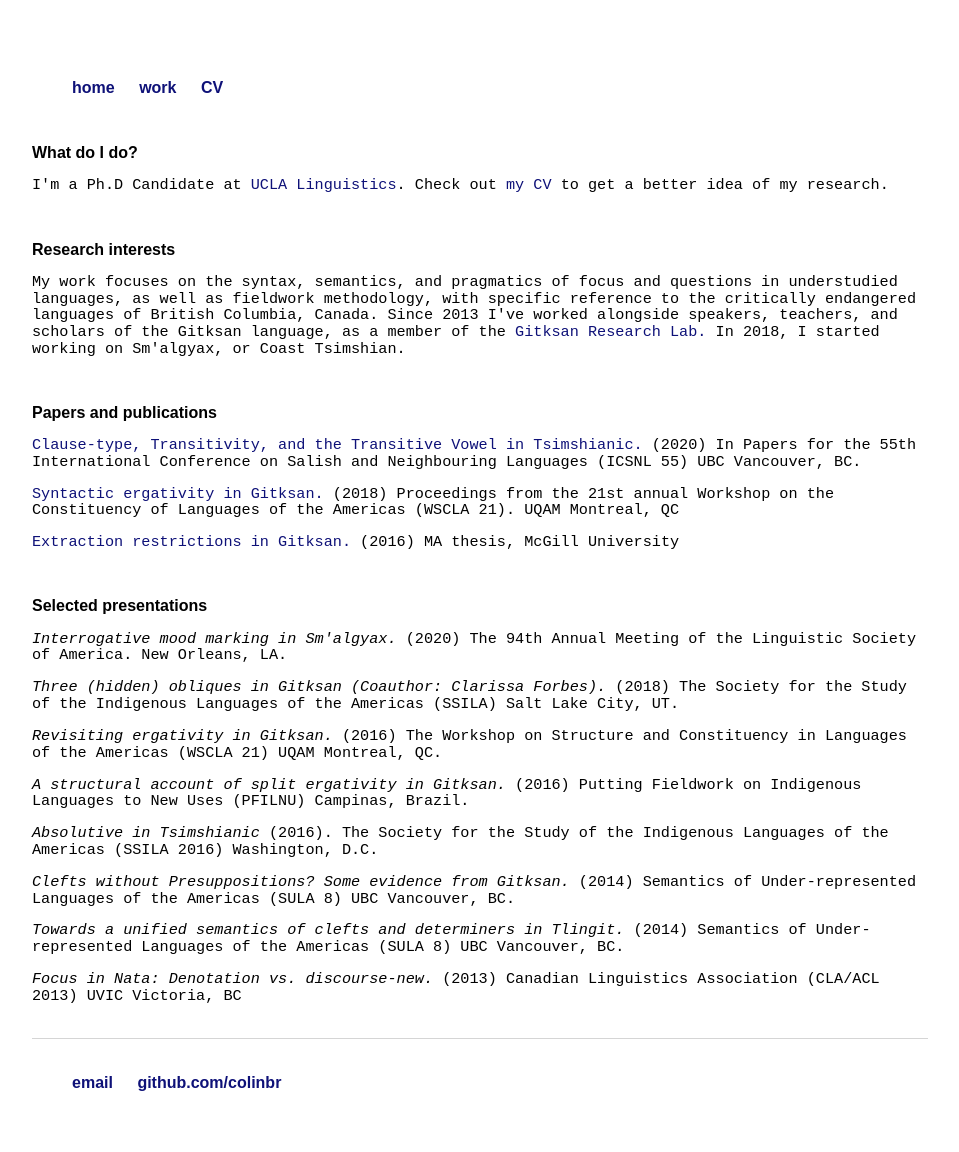
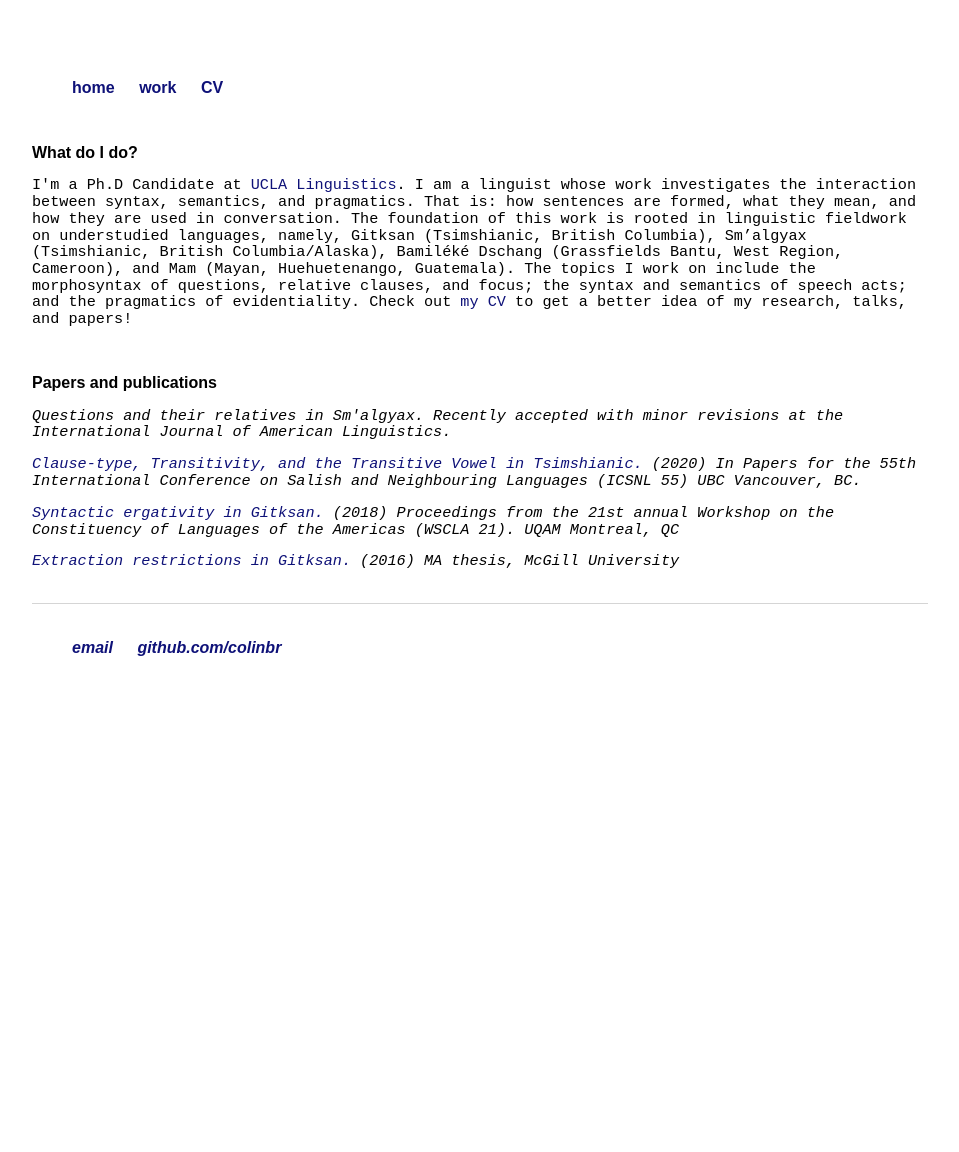
Before and after one commit to colinbr/OLD-colinbr.github.io, a Jekyll site: the page built from research/index.html, in a window 1280 px wide. Shown: the whole page, without its empty margins (160-1119 px from the left). Built offline with Jekyll 4.4.1, drawn with Linux system fonts in a browser that asks for light colours; some web fonts are replaced; after the commit the page ends 900 px from its top, so only the background shows below that.

Commit message:
Update index.html

```diff
--- a/research/index.html
+++ b/research/index.html
@@ -8,21 +8,13 @@ cyclops: passive
 <div class="blurb">
 	<br>
 	<h2>What do I do?</h2>
-	<p>I'm a Ph.D Candidate at <a href="https://linguistics.ucla.edu/">UCLA Linguistics</a>. Check out
-		<a href="https://nbviewer.jupyter.org/github/colinbr/colinbr.github.io/blob/master/cv/ColinBrownCV.pdf">my CV</a> to get a better idea of my research.</p>
-
-	<br>
-
-	<h2>Research interests</h2>
-	<p>My work focuses on the syntax, semantics, and pragmatics of focus and questions in understudied languages, as well as fieldwork methodology,
-	with specific reference to the critically endangered languages of British Columbia, Canada.
-	Since 2013 I've worked alongside speakers, teachers, and scholars of the Gitksan language,
-	as a member of the <a href="http://lingserver.arts.ubc.ca/linguistics/research/Gitxsan_group">Gitksan Research Lab.</a>
-	In 2018, I started working on Sm'algyax, or Coast Tsimshian.</p>
+	<p>I'm a Ph.D Candidate at <a href="https://linguistics.ucla.edu/">UCLA Linguistics</a>. I am a linguist whose work investigates the interaction between syntax, semantics, and pragmatics. That is: how sentences are formed, what they mean, and how they are used in conversation. The foundation of this work is rooted in linguistic fieldwork on understudied languages, namely, Gitksan (Tsimshianic, British Columbia), Sm’algyax (Tsimshianic, British Columbia/Alaska), Bamiléké Dschang (Grassfields Bantu, West Region, Cameroon), and Mam (Mayan, Huehuetenango, Guatemala). The topics I work on include the morphosyntax of questions, relative clauses, and focus; the syntax and semantics of speech acts; and the pragmatics of evidentiality.  Check out
+		<a href="https://nbviewer.jupyter.org/github/colinbr/colinbr.github.io/blob/master/cv/ColinBrownCV.pdf">my CV</a> to get a better idea of my research, talks, and papers!</p>
 
 	<br>
 
 	<h2>Papers and publications</h2>
+	<p><em>Questions and their relatives in Sm'algyax.<em> Recently accepted with minor revisions at the International Journal of American Linguistics.
 	<p><a href="http://lingpapers.sites.olt.ubc.ca/files/2020/07/02_ICSNL55_Brown_Forbes_Schwan_final.pdf">Clause-type, Transitivity, and the Transitive Vowel in Tsimshianic.</a> (2020)  In Papers for the 55th International Conference on Salish and Neighbouring Languages (ICSNL 55) UBC Vancouver, BC.</p>
 	<p><a href="https://lingpapers.sites.olt.ubc.ca/files/2018/01/WSCLA21-06-Brown.pdf">Syntactic ergativity in Gitksan.</a> (2018) Proceedings from the 21st annual Workshop on the
 Constituency of Languages of the Americas (WSCLA 21). UQAM Montreal, QC</p>
@@ -30,21 +22,5 @@ Constituency of Languages of the Americas (WSCLA 21). UQAM Montreal, QC</p>
 
 	<br>
 
-	<h2>Selected presentations</h2>
-	<p><em>Interrogative mood marking in Sm'algyax.</em> (2020) The 94th Annual Meeting of the Linguistic Society of America. New Orleans, LA.</p>
-	 <p><em>Three (hidden) obliques in Gitksan (Coauthor: Clarissa Forbes). </em> (2018) The Society for the Study of the Indigenous Languages of the Americas (SSILA) Salt Lake City, UT. </p>
-	<p><em>Revisiting ergativity in Gitksan.</em> (2016) The Workshop on Structure and Constituency in
-Languages of the Americas (WSCLA 21) UQAM Montreal, QC.</p>
-	<p><em>A structural account of split ergativity in Gitksan.</em> (2016) Putting Fieldwork on Indigenous Languages to New Uses (PFILNU) Campinas, Brazil.</p>
-	<p><em>Absolutive in Tsimshianic</em> (2016). The Society for the Study of the Indigenous Languages
-of the Americas (SSILA 2016) Washington, D.C.</p>
-	<p><em>Clefts without Presuppositions? Some evidence from Gitksan.</em> (2014) Semantics of
-Under-represented Languages of the Americas (SULA 8) UBC Vancouver, BC.</p>
-	<p><em>Towards a unified semantics of clefts and determiners in Tlingit.</em> (2014) Semantics of
-Under-represented Languages of the Americas (SULA 8) UBC Vancouver, BC.</p>
-	<p><em>Focus in Nata: Denotation vs. discourse-new. </em> (2013) Canadian Linguistics Association (CLA/ACL 2013) UVIC Victoria, BC</p>
-
-	<br>
-
 
 </div><!-- /.blurb -->
```
